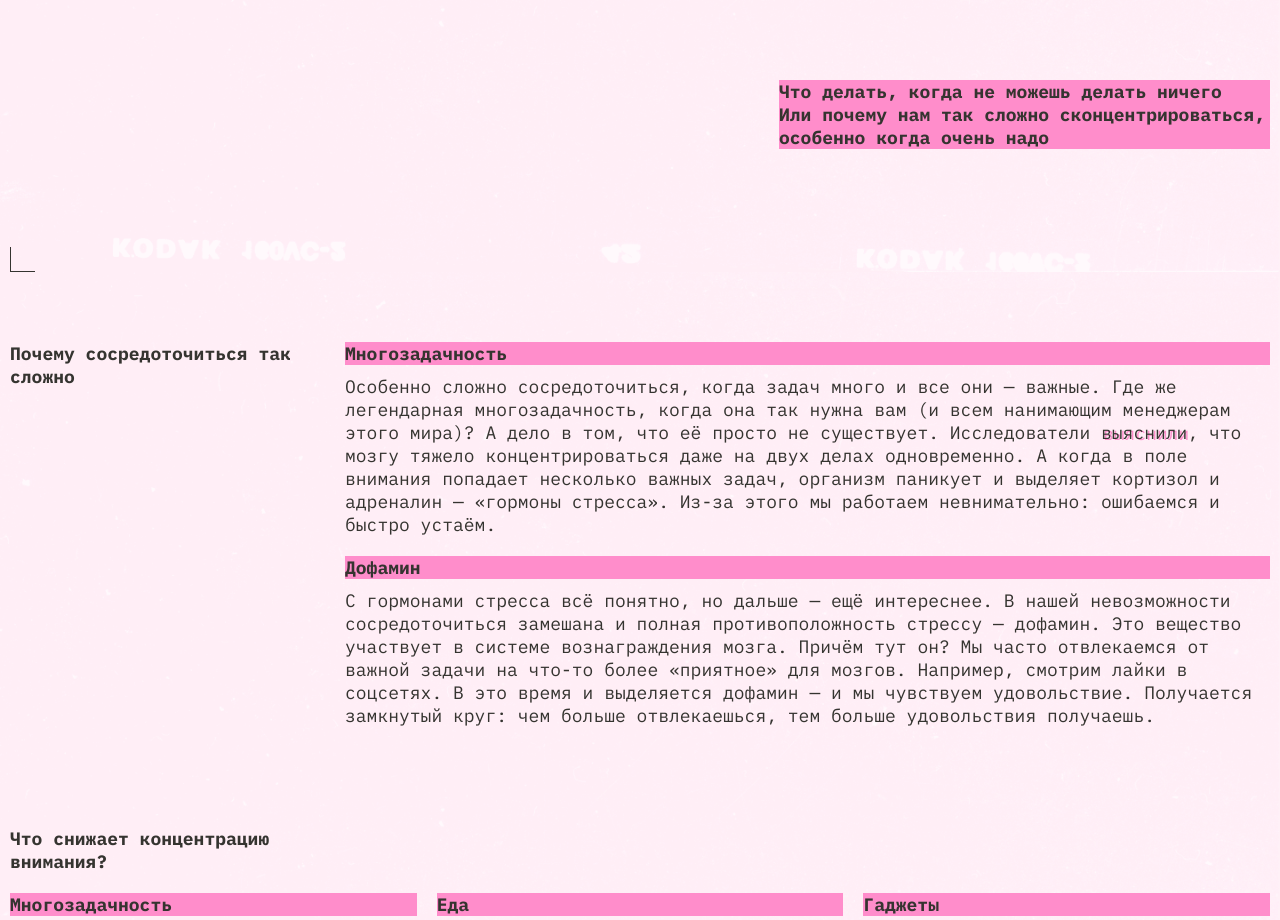
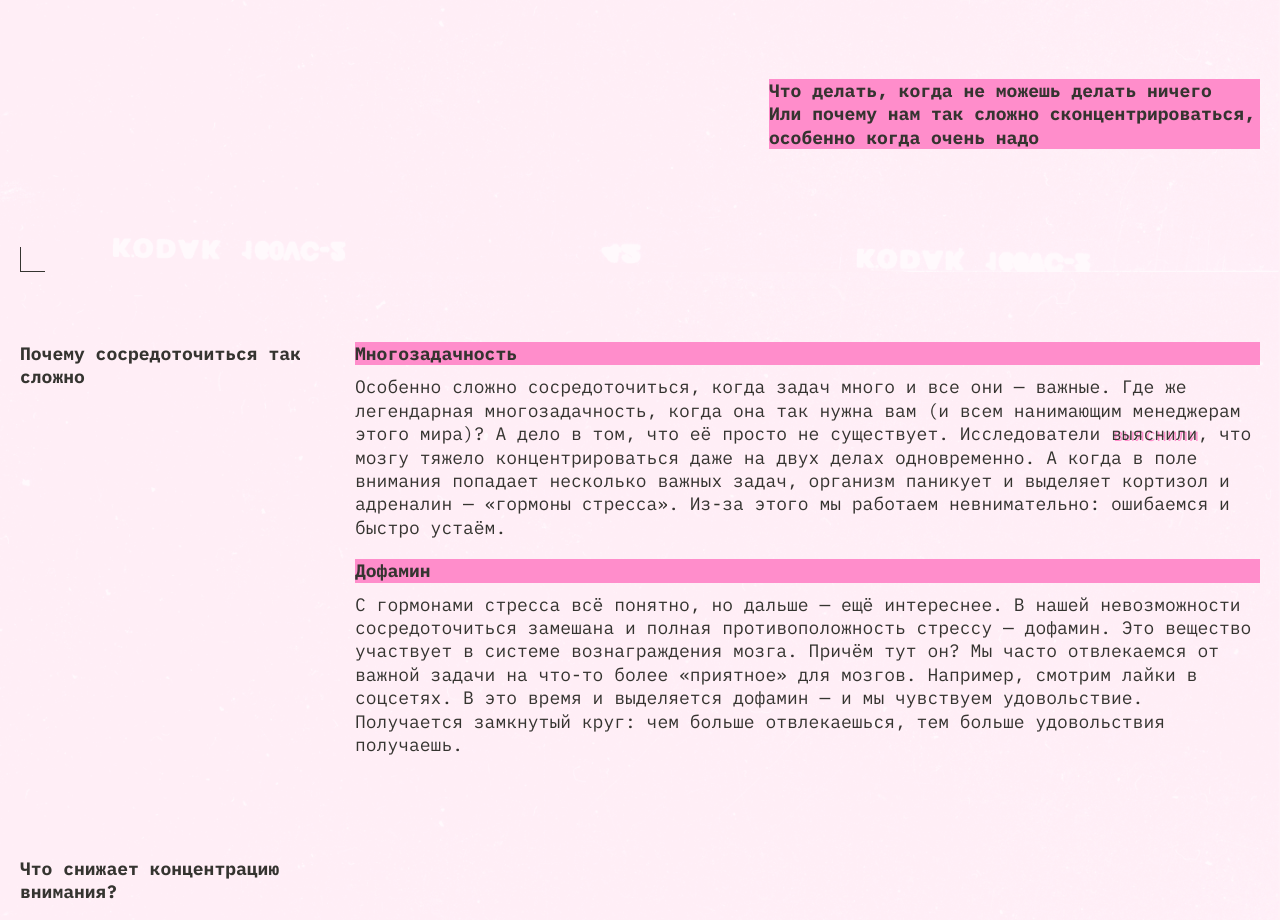
Before and after one commit to duncanpepperoni/slozhno-sosredotochitsya-fd, a plain HTML site: page index.html in a window 1280 px wide. Shown: the part 528-1448 px from the top of the page. Drawn offline with Linux system fonts and the light colour scheme.

Commit message:
fix -- margins

```diff
--- a/styles/style.css
+++ b/styles/style.css
@@ -1,5 +1,5 @@
 .page {
-  padding: var(--main-padding, 0 10px);
+  padding: 0 10px;
   font-family: var(--font-family, "IBM Plex mono"), sans-serif;
   font-size: var(--main-font-size, 18px);
   background-color: var(--page-background-color);
@@ -11,7 +11,7 @@
   background-position: center;
   background-size: cover;
   background-attachment: fixed;
-  min-inline-size: 375px;
+  /*min-inline-size: 375px;*/
 }
 
 .header {
@@ -42,9 +42,8 @@
   width: 70px;
   height: 26px;
   border: none;
-  border: none;
   color: var(--nav-and-rec-text-color, #ff0070);
-  line-height: var(--nav-line-height, 100%);
+  line-height: var(--nav-line-height, 18px);
   text-transform: lowercase;
   background-color: transparent;
   cursor: pointer;
@@ -73,7 +72,7 @@
     --h-f-title-font-size,
     clamp(7.25rem, 7.0115rem + 1.0178vw, 7.5rem)
   );
-  line-height: var(--main-title-line-height, 83%);
+  line-height: var(--main-title-line-height, 82.5%);
   text-shadow: 4px 4px 0 var(--background-color-title, #ff0070);
 }
 
@@ -87,6 +86,7 @@
   color: var(--title-text-color, #000028);
   font-weight: var(--font-weight_bold, bold);
   background-color: var(--background-color-title, #ff0070);
+  line-height: var(--main-line-height, 23.4px);
 }
 
 /*---------УГОЛОКИ И REC---------*/
@@ -119,7 +119,7 @@
   display: none;
   color: var(--nav-and-rec-text-color, #ff0070);
   font-size: 18px;
-  line-height: var(--rec-line-height, 139%);
+  line-height: var(--rec-line-height, 25px);
   text-transform: uppercase;
 }
 
@@ -146,6 +146,7 @@
   color: var(--topic-text-color);
   font-weight: var(--font-weight_bold);
   font-size: var(--main-font-size);
+  line-height: var(--main-line-height, 23.4px);
 }
 
 .section-text__title {
@@ -154,11 +155,13 @@
   font-weight: var(--font-weight_bold);
   font-size: var(--main-font-size);
   background-color: var(--background-color-title);
+  line-height: var(--main-line-height, 23.4px);
 }
 
 .section-text__paragraph {
   margin-block-end: 20px;
   color: var(--text-color-in-paragraph);
+  line-height: var(--main-line-height, 23.4px);
 }
 
 /*---------ССЫЛКА---------*/
@@ -202,6 +205,7 @@
   font-weight: var(--font-weight_bold, bold);
   font-size: var(--main-font-size, 18px);
   background-color: var(--background-color-title, #ff0070);
+  line-height: var(--main-line-height, 23.4px);
 }
 
 .section-image__list {
@@ -237,13 +241,16 @@
     --h-f-title-font-size,
     clamp(7.25rem, 7.0115rem + 1.0178vw, 7.5rem)
   );
-  line-height: var(--main-title-line-height, 83%);
+  line-height: var(--main-title-line-height, 82.5%);
   text-shadow: 2px 2px 0 var(--background-color-title, #ff0070);
 }
 
 /*----------------------------------------------------------------------------------------*/
 
 @media (min-width: 768px) {
+  .page {
+    padding: 0px 20px;
+  }
   .header {
     margin-block-start: 10px;
     margin-block-end: 60px;
--- a/styles/variables.css
+++ b/styles/variables.css
@@ -11,14 +11,18 @@
   --text-color-in-paragraph: #f1b2ce;
 
   /*Общие переменные*/
-  --main-padding: 0 10px;
+  /*--main-padding: 0 10px;*/
   --h-f-title-font-size: clamp(7.25rem, 7.0115rem + 1.0178vw, 7.5rem);
   --font-family: IBM Plex mono;
   --font-weight_normal: normal;
   --font-weight_bold: bold;
   --main-font-size: 18px;
-  --main-line-height: 130%;
+  --main-line-height: 23.4px;
+  --main-title-line-height: 82.5%;
+  --nav-line-height: 18px;
+  --rec-line-height: 25px;
+  /*--main-line-height: 130%;
   --main-title-line-height: 83%;
   --nav-line-height: 100%;
-  --rec-line-height: 139%;
+  --rec-line-height: 139%;*/
 }
```
